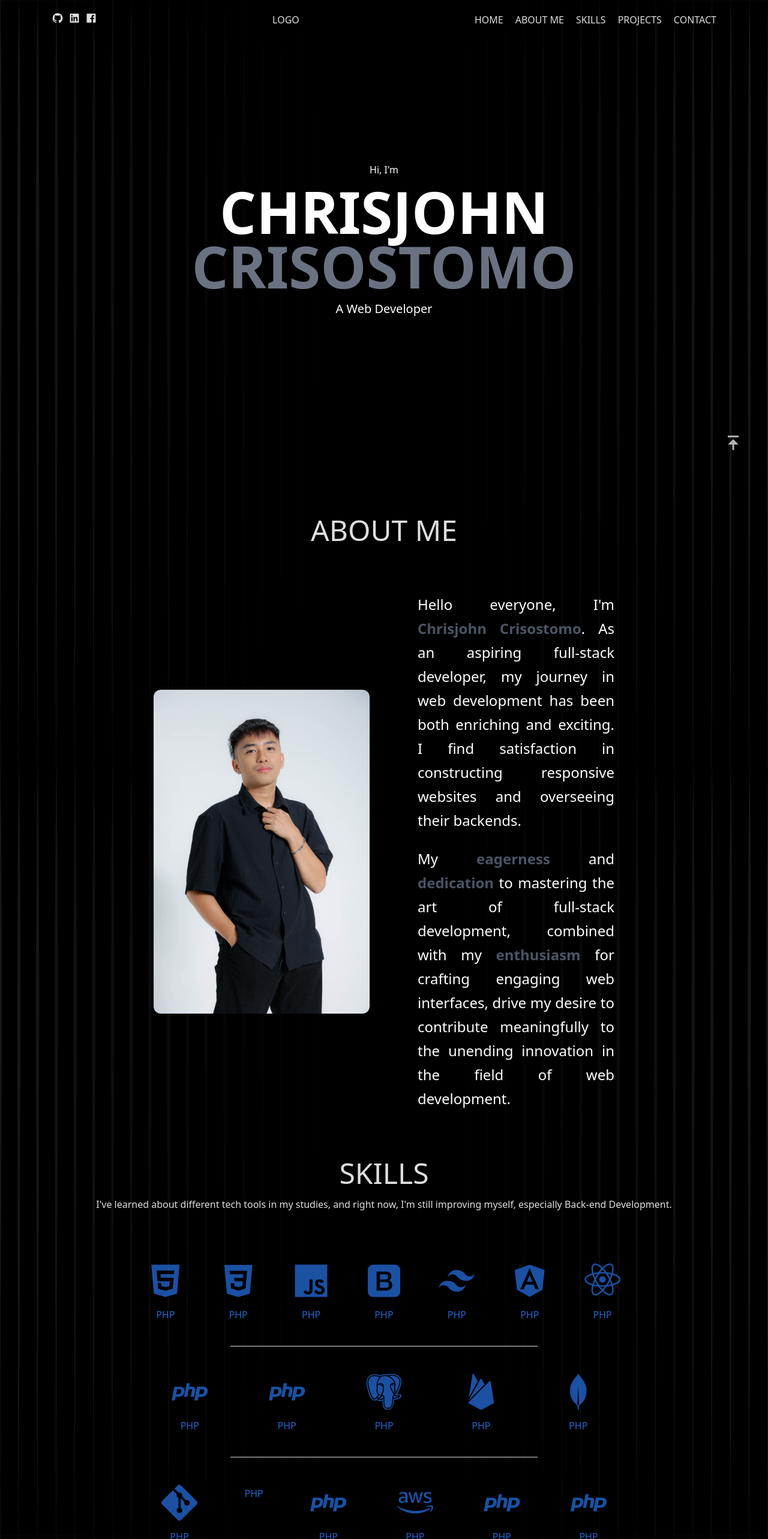
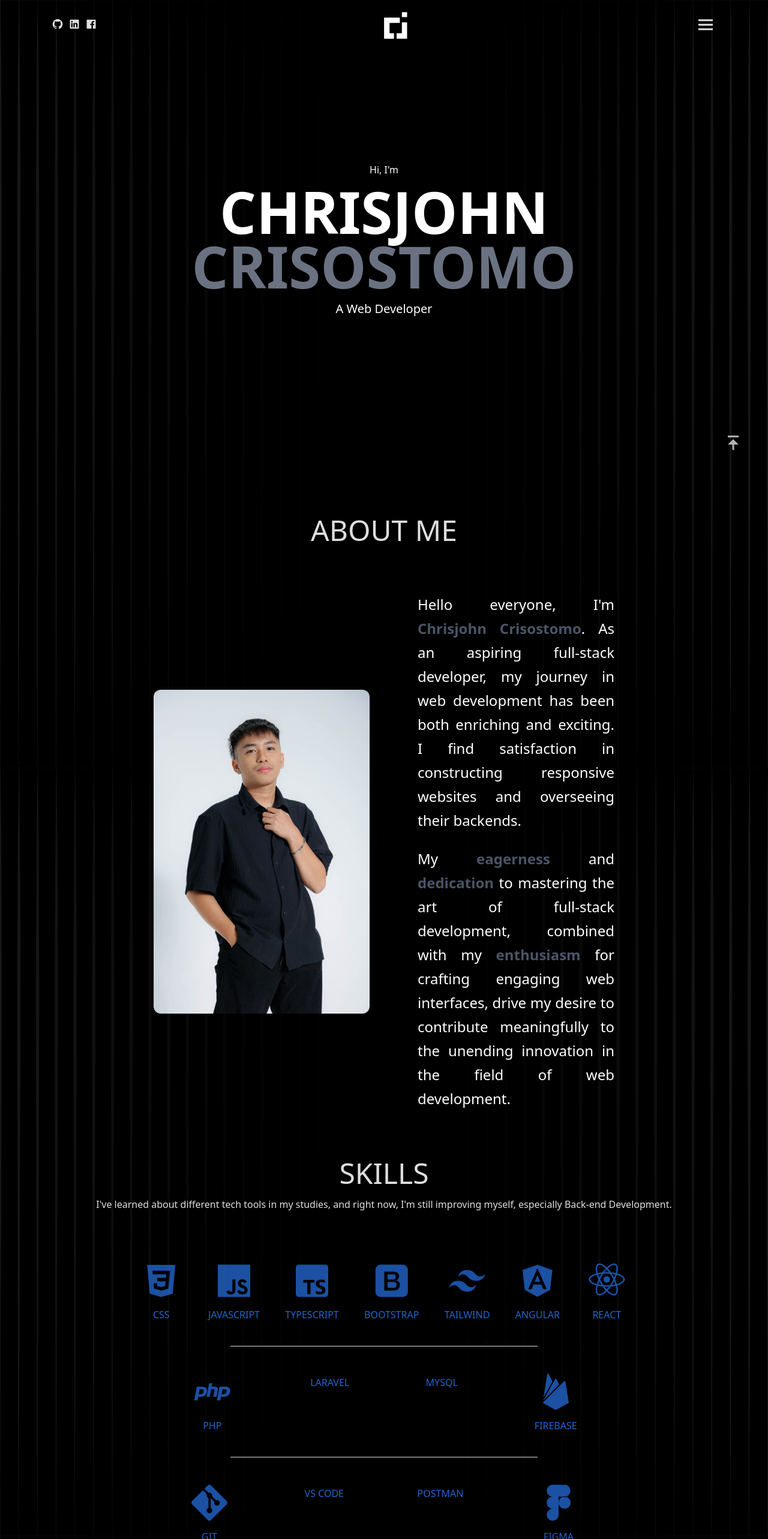
Before and after one commit to cjcrsstmo/portfolio, a React (Vite) app: page / in a window 1280 px wide. Shown: the top 2566 px of the page at 60% size. Built offline with nearby package versions, Linux system fonts and the light colour scheme.

Commit message:
updated portfolio

```diff
--- a/src/components/Navbar.tsx
+++ b/src/components/Navbar.tsx
@@ -1,5 +1,5 @@
 import { useState } from 'react'
-
+import Logo from '../assets/logo-2.png'
 const Navbar = () => {
 
   const [isMenuOpen, setMenuOpen] = useState(false)
@@ -8,19 +8,19 @@ const Navbar = () => {
     <div className='w-full p-5 absolute top-0 z-10 '>
         <nav className='flex flex-wrap justify-between items-center container' data-aos="fade-down" data-aos-duration="1000">
             <ul className='flex gap-2'>
-                <li><i className='bx bxl-github text-xl'></i></li>
-                <li><i className='bx bxl-linkedin-square text-xl' ></i></li>
-                <li><i className='bx bxl-facebook-square text-xl' ></i></li>
+                <li><a href="https://github.com/cjcrsstmo" ><i className='bx bxl-github text-xl'></i></a></li>
+                <li><a href="https://www.linkedin.com/in/chrisjohn-crisostomo-8148162b7/"><i className='bx bxl-linkedin-square text-xl' ></i></a></li>
+                <li><a href=""><i className='bx bxl-facebook-square text-xl' ></i></a></li>
             </ul>
-            <p>LOGO</p>
-            <ul className='flex flex-wrap gap-5 hidden lg:flex'>
+            <img src={Logo} alt="logo" className='w-10' />
+            <ul className='flex flex-wrap gap-5 hidden 2xl:flex'>
                 <li><a href="#home" className='hover:underline hover:underline-offset-6'>HOME</a></li>
                 <li><a href="#aboutme" className='hover:underline hover:underline-offset-6'>ABOUT ME</a></li>
                 <li><a href="#skills" className='hover:underline hover:underline-offset-6'>SKILLS</a></li>
                 <li><a href="#projects" className='hover:underline hover:underline-offset-6'>PROJECTS</a></li>
                 <li><a href="#contact" className='hover:underline hover:underline-offset-6'>CONTACT</a></li>
             </ul>
-            <p className='block lg:hidden'><i className='bx bx-menu text-4xl cursor-pointer' onClick={() => setMenuOpen(!isMenuOpen)}></i></p>
+            <p className='block 2xl:hidden'><i className='bx bx-menu text-4xl cursor-pointer' onClick={() => setMenuOpen(!isMenuOpen)}></i></p>
 
             <div className='relative w-screen '>
 
--- a/src/sections/Projects.tsx
+++ b/src/sections/Projects.tsx
@@ -5,7 +5,9 @@ const Projects = () => {
                 <h1 className='text-3xl sm:text-4xl md:text-5xl text-center mb-4' data-aos="zoom-in-up">PROJECTS</h1>
                 <p className='text-center' data-aos="zoom-in-up">Explore the projects I've worked on so far</p>
 
-                <div className='flex flex-col sm:flex-row justify-center items-center mx-auto w-2/3 gap-10 sm:gap-20 md:gap-30 lg:gap-40 mt-10 xl:mt-20'>
+                <p className='text-center text-2xl mt-50' data-aos="zoom-in-up">Temporarily Unavailable.</p>
+
+                {/* <div className='flex flex-col sm:flex-row justify-center items-center mx-auto w-2/3 gap-10 sm:gap-20 md:gap-30 lg:gap-40 mt-10 xl:mt-20'>
                         <img src={CJ} alt="" className='w-2/7 rounded-xl' data-aos="fade-right"/>
 
                     <div className='w-2/5 h-50' data-aos="fade-left">
@@ -34,7 +36,7 @@ const Projects = () => {
                             <p className='text-xl sm:text-2xl'>Obejctiva</p>
                         </div>
                     </div>
-                </div>
+                </div> */}
     </section>
   )
 }
--- a/src/sections/Skills.tsx
+++ b/src/sections/Skills.tsx
@@ -15,13 +15,13 @@ const Skills = () => {
                   <div className='' data-aos="fade-up">
                       {/* <h1 className='text-2xl'>Front-End</h1> */}
                           <ul className='flex gap-10 mt-4 justify-evenly w-4/5 mx-auto text-center flex-wrap'>
-                              <li className='flex flex-col text-blue-500 opacity-80'><i className='bx bxl-html5 text-7xl text-blue-500 mb-2 opacity-80'/>PHP</li>
-                              <li className='flex flex-col text-blue-500 opacity-80'><i className='bx bxl-css3 text-7xl text-blue-500 mb-2 opacity-80'/>PHP</li>
-                              <li className='flex flex-col text-blue-500 opacity-80'><i className='bx bxl-javascript text-7xl text-blue-500 mb-2 opacity-80'/>PHP</li>
-                              <li className='flex flex-col text-blue-500 opacity-80'><i className='bx bxl-bootstrap text-7xl text-blue-500 mb-2 opacity-80'/>PHP</li>
-                              <li className='flex flex-col text-blue-500 opacity-80'><i className='bx bxl-tailwind-css text-7xl text-blue-500 mb-2 opacity-80'/>PHP</li>
-                              <li className='flex flex-col text-blue-500 opacity-80'><i className='bx bxl-angular text-7xl text-blue-500 mb-2 opacity-80'/>PHP</li>
-                              <li className='flex flex-col text-blue-500 opacity-80'><i className='bx bxl-react text-7xl text-blue-500 mb-2 opacity-80'/>PHP</li>
+                              <li className='flex flex-col text-blue-500 opacity-80'><i className='bx bxl-css3 text-7xl text-blue-500 mb-2 opacity-80'/>CSS</li>
+                              <li className='flex flex-col text-blue-500 opacity-80'><i className='bx bxl-javascript text-7xl text-blue-500 mb-2 opacity-80'/>JAVASCRIPT</li>
+                              <li className='flex flex-col text-blue-500 opacity-80'><i className='bx bxl-typescript text-7xl text-blue-500 mb-2 opacity-80'/>TYPESCRIPT</li>
+                              <li className='flex flex-col text-blue-500 opacity-80'><i className='bx bxl-bootstrap text-7xl text-blue-500 mb-2 opacity-80'/>BOOTSTRAP</li>
+                              <li className='flex flex-col text-blue-500 opacity-80'><i className='bx bxl-tailwind-css text-7xl text-blue-500 mb-2 opacity-80'/>TAILWIND</li>
+                              <li className='flex flex-col text-blue-500 opacity-80'><i className='bx bxl-angular text-7xl text-blue-500 mb-2 opacity-80'/>ANGULAR</li>
+                              <li className='flex flex-col text-blue-500 opacity-80'><i className='bx bxl-react text-7xl text-blue-500 mb-2 opacity-80'/>REACT</li>
                           </ul>
                   </div>
   <hr className='w-1/2 mx-auto mt-10 opacity-30' data-aos="fade-up"/>
@@ -31,10 +31,9 @@ const Skills = () => {
                   {/* <h1 className='text-2xl'>Back-End</h1> */}
                       <ul className='flex gap-10 mt-4 justify-evenly w-4/5 mx-auto text-center flex-wrap'>
                           <li className='flex flex-col text-blue-500 opacity-80'><i className='bx bxl-php text-7xl text-blue-500 mb-2 opacity-80'/>PHP</li>
-                          <li className='flex flex-col text-blue-500 opacity-80'><i className='bx bxl-php text-7xl text-blue-500 mb-2 opacity-80'/>PHP</li>
-                          <li className='flex flex-col text-blue-500 opacity-80'><i className='bx bxl-postgresql text-7xl text-blue-500 mb-2 opacity-80'/>PHP</li>
-                          <li className='flex flex-col text-blue-500 opacity-80'><i className='bx bxl-firebase text-7xl text-blue-500 mb-2 opacity-80'/>PHP</li>
-                          <li className='flex flex-col text-blue-500 opacity-80'><i className='bx bxl-mongodb text-7xl text-blue-500 mb-2 opacity-80'/>PHP</li>
+                          <li className='flex flex-col text-blue-500 opacity-80'><i className='bx bxl-phpP text-7xl text-blue-500 mb-2 opacity-80'/>LARAVEL</li>
+                          <li className='flex flex-col text-blue-500 opacity-80'><i className='bx bxl-postgresqPl text-7xl text-blue-500 mb-2 opacity-80'/>MYSQL</li>
+                          <li className='flex flex-col text-blue-500 opacity-80'><i className='bx bxl-firebase text-7xl text-blue-500 mb-2 opacity-80'/>FIREBASE</li>
                       </ul>
                   </div>
   <hr className='w-1/2 mx-auto mt-10 opacity-30' data-aos="fade-up"/>
@@ -42,12 +41,10 @@ const Skills = () => {
                   <div className='mt-10' data-aos="fade-up">
                   {/* <h1 className='text-2xl'>Others</h1> */}
                       <ul className='flex gap-10 mt-4 justify-evenly w-4/5 mx-auto text-center flex-wrap'>
-                          <li className='flex flex-col text-blue-500 opacity-80'><i className='bx bxl-git text-7xl text-blue-500 mb-2 opacity-80'/>PHP</li>
-                          <li className='flex flex-col text-blue-500 opacity-80'><i className='bx bxl-vs-code text-7xl text-blue-500 mb-2 opacity-80'/>PHP</li>
-                          <li className='flex flex-col text-blue-500 opacity-80'><i className='bx bxl-php text-7xl text-blue-500 mb-2 opacity-80'/>PHP</li>
-                          <li className='flex flex-col text-blue-500 opacity-80'><i className='bx bxl-aws text-7xl text-blue-500 mb-2 opacity-80'/>PHP</li>
-                          <li className='flex flex-col text-blue-500 opacity-80'><i className='bx bxl-php text-7xl text-blue-500 mb-2 opacity-80'/>PHP</li>
-                          <li className='flex flex-col text-blue-500 opacity-80'><i className='bx bxl-php text-7xl text-blue-500 mb-2 opacity-80'/>PHP</li>
+                          <li className='flex flex-col text-blue-500 opacity-80'><i className='bx bxl-git text-7xl text-blue-500 mb-2 opacity-80'/>GIT</li>
+                          <li className='flex flex-col text-blue-500 opacity-80'><i className='bx bxl-vs-code text-7xl text-blue-500 mb-2 opacity-80'/>VS CODE</li>
+                          <li className='flex flex-col text-blue-500 opacity-80'><i className='bx bxl-POSTMAN text-7xl text-blue-500 mb-2 opacity-80'/>POSTMAN</li>
+                          <li className='flex flex-col text-blue-500 opacity-80'><i className='bx bxl-figma text-7xl text-blue-500 mb-2 opacity-80'/>FIGMA</li>
                       </ul>
                   </div>
               </div>
```
Also changed, not shown: src/assets/logo-2.png (added), src/assets/logo.jpg (added).
